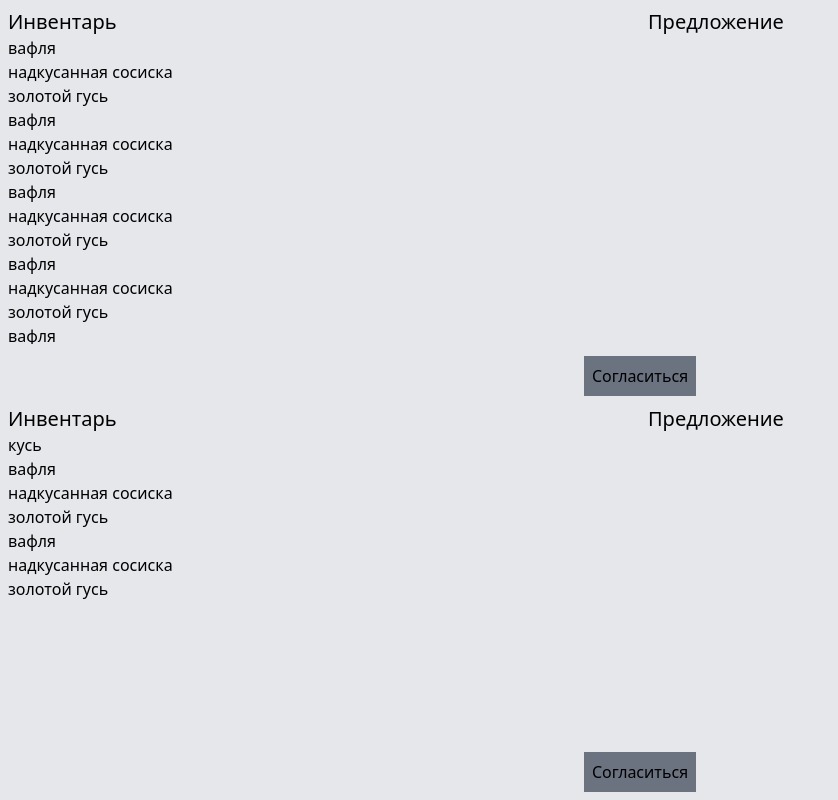
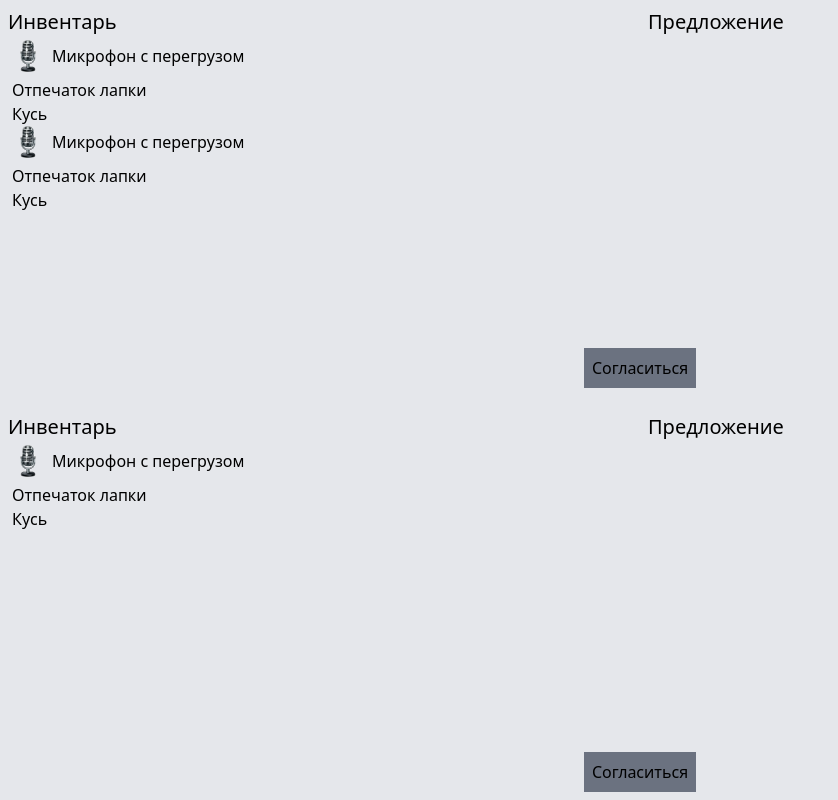
Before and after one commit to lapkiteam/exchange-sim, a Svelte app: page / in a window 1280 px wide. Shown: the whole page, without its empty margins (0-838 px from the left). Built offline with nearby package versions, Linux system fonts and the light colour scheme.

Commit message:
feat: add icon for `Item` (#2)

```diff
--- a/src/App.svelte
+++ b/src/App.svelte
@@ -1,42 +1,34 @@
 <script lang="ts">
   import { concat } from "./lib/utils"
   import type { Inventory } from "./lib/inventory"
+  import type { Item } from "./lib/exchange"
   import PlayerWindow from "./components/PlayerWindow.svelte"
 
+  const items: Item[] = [
+    {
+      name: "Микрофон с перегрузом",
+      image: {
+        src: "items/microphone.webp",
+        alt: "microphone",
+      },
+    },
+    {
+      name: "Отпечаток лапки",
+      image: undefined,
+    },
+    {
+      name: "Кусь",
+      image: undefined,
+    },
+
+  ]
+
   const firstPlayer: Inventory = [
-    "вафля",
-    "надкусанная сосиска",
-    "золотой гусь",
-    "вафля",
-    "надкусанная сосиска",
-    "золотой гусь",
-    "вафля",
-    "надкусанная сосиска",
-    "золотой гусь",
-    "вафля",
-    "надкусанная сосиска",
-    "золотой гусь",
-    "вафля",
-    "надкусанная сосиска",
-    "золотой гусь",
-    "вафля",
-    "надкусанная сосиска",
-    "золотой гусь",
-    "вафля",
-    "надкусанная сосиска",
-    "золотой гусь",
-    "вафля",
-    "надкусанная сосиска",
-    "золотой гусь",
+    ...items,
+    ...items,
   ]
   const secondPlayer: Inventory = [
-    "кусь",
-    "вафля",
-    "надкусанная сосиска",
-    "золотой гусь",
-    "вафля",
-    "надкусанная сосиска",
-    "золотой гусь",
+    ...items,
   ]
 </script>
 
@@ -56,7 +48,7 @@
       "flex",
       "flex-col",
       "p-2",
-      "gap-1",
+      "gap-3",
     ])}>
       <div class={concat([
         "grow",
--- /dev/null
+++ b/src/components/Item.svelte
@@ -0,0 +1,24 @@
+<script lang="ts">
+  import { concat } from "../lib/utils"
+  import type { Item } from "../lib/exchange"
+
+  export let item: Item
+</script>
+
+<div class={concat([
+  "flex",
+  "items-center",
+  "gap-2",
+])}>
+  {#if item.image}
+    <img
+      class={concat([
+        "size-8",
+        "object-contain",
+      ])}
+      src={item.image.src}
+      alt={item.image.alt}
+    />
+  {/if}
+  <div>{item.name}</div>
+</div>
--- a/src/components/PlayerWindow.svelte
+++ b/src/components/PlayerWindow.svelte
@@ -2,6 +2,7 @@
   import { concat } from "../lib/utils"
   import type { Item } from "../lib/exchange"
   import { Inventory } from "../lib/inventory"
+  import ItemView from "./Item.svelte"
 
   export let inventory: Inventory
   export let agreed: () => void
@@ -53,11 +54,13 @@
       "overflow-y-auto",
       "flex",
       "flex-col",
+      "gap-1",
     ])}>
       <h2 class={concat([
         "text-xl",
       ])}>Инвентарь</h2>
       <ul class={concat([
+        "pl-1",
         "overflow-y-auto",
       ])}>
         {#each inventory as item, itemIndex}
@@ -66,7 +69,7 @@
               offerItem(itemIndex)
             }}
             >
-              {item}
+              <ItemView item={item}/>
             </button>
           </li>
         {/each}
@@ -84,7 +87,7 @@
         <button on:click={() => {
           disofferItem()
         }}>
-          {offeredItem}
+          <ItemView item={offeredItem}/>
         </button>
       {/if}
     </div>
```
Also changed, not shown: src/lib/exchange.ts (+9 -1 lines), public/items/microphone.webp (added), 1 other file (tests, documents, lock files or other folders).
